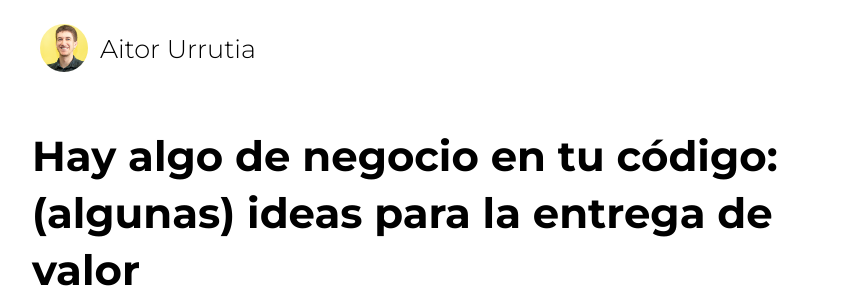
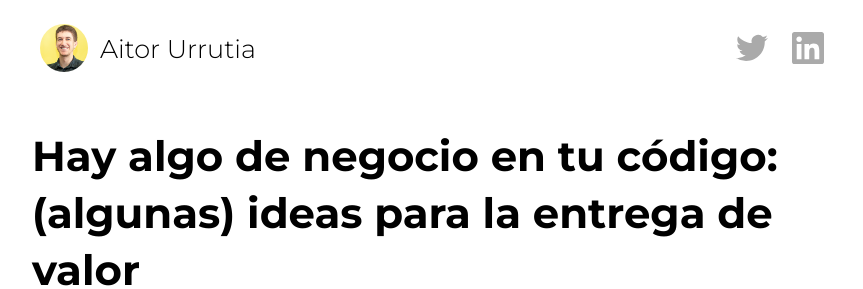
Before and after one commit to Txarli/aurrutia, a Gatsby site: page /sobre-developers-y-buenas-personas in a window 1280 px wide. Shown: the top 289 px of the page, without its empty margins (208-1071 px from the left). Built offline with nearby package versions, Linux system fonts and the light colour scheme; Gatsby itself is replaced by a stand-in of ours.

Commit message:
feat: crea primera versión del header

```diff
--- a/gatsby-config.js
+++ b/gatsby-config.js
@@ -44,5 +44,6 @@ module.exports = {
       __key: 'content',
     },
     'gatsby-transformer-remark',
+    'gatsby-plugin-react-svg',
   ],
 };
--- a/package.json
+++ b/package.json
@@ -27,6 +27,7 @@
     "gatsby-plugin-manifest": "^3.2.0",
     "gatsby-plugin-mdx": "^2.2.0",
     "gatsby-plugin-react-helmet": "^4.2.0",
+    "gatsby-plugin-react-svg": "^3.0.1",
     "gatsby-plugin-sharp": "^3.2.0",
     "gatsby-plugin-styled-components": "^4.2.0",
     "gatsby-source-filesystem": "^3.2.0",
--- a/src/templates/BlogPost.tsx
+++ b/src/templates/BlogPost.tsx
@@ -3,9 +3,11 @@ import React from 'react';
 import { Helmet } from 'react-helmet';
 import styled from 'styled-components';
 import { GlobalStyles } from '../theme/GlobalStyles';
-import { font, fontWeight, grid, size } from '../theme/theme';
+import { colors, font, fontWeight, grid, size } from '../theme/theme';
 import Img from 'gatsby-image';
 import avatarUrl from '../images/avatar.jpg';
+import Twitter from '../images/twitter.svg';
+import LinkedIn from '../images/linkedin.svg';
 
 export default function Template({ data }) {
   const { markdownRemark: post } = data;
@@ -20,6 +22,17 @@ export default function Template({ data }) {
           <HomeLink href="/">
             <Avatar src={avatarUrl} alt="Aitor Urrutia" /> Aitor Urrutia
           </HomeLink>
+
+          <Social>
+            <SocialItem
+              icon={<Twitter />}
+              url="https://twitter.com/aitorcurrutia"
+            />
+            <SocialItem
+              icon={<LinkedIn />}
+              url="https://twitter.com/aitorcurrutia"
+            />
+          </Social>
         </Header>
 
         <Title>{post.frontmatter.title}</Title>
@@ -34,6 +47,39 @@ export default function Template({ data }) {
   );
 }
 
+const SocialItem: React.FC<{
+  icon: React.ReactNode;
+  url: string;
+}> = ({ icon, url }) => (
+  <SocialItemWrapper>
+    <SocialIconWrapper>
+      <SocialIcon href={url}>{icon}</SocialIcon>
+    </SocialIconWrapper>
+  </SocialItemWrapper>
+);
+
+const SocialItemWrapper = styled.li`
+  &:not(:last-child) {
+    margin-right: ${size.base}px;
+  }
+`;
+
+const SocialIconWrapper = styled.div`
+  height: ${size.medium}px;
+  width: ${size.medium}px;
+`;
+
+const SocialIcon = styled.a`
+  svg > path {
+    fill: ${colors.grey};
+  }
+`;
+
+const Social = styled.ul`
+  display: flex;
+  list-style-type: none;
+`;
+
 const HomeLink = styled.a`
   display: flex;
   align-items: center;
@@ -43,6 +89,7 @@ const HomeLink = styled.a`
 const Header = styled.header`
   display: flex;
   align-items: center;
+  justify-content: space-between;
   margin-bottom: ${size.medium}px;
   height: ${size.huge}px;
   padding: ${size.tiny}px;
--- a/src/theme/theme.ts
+++ b/src/theme/theme.ts
@@ -78,5 +78,5 @@ export const fontWeight = {
 
 export const colors = {
   black: '#000000',
-  grey: '#0e0e0e',
+  grey: '#aaaaaa',
 };
```
Also changed, not shown: src/images/linkedin.svg (added), src/images/twitter.svg (added), 1 other file.
